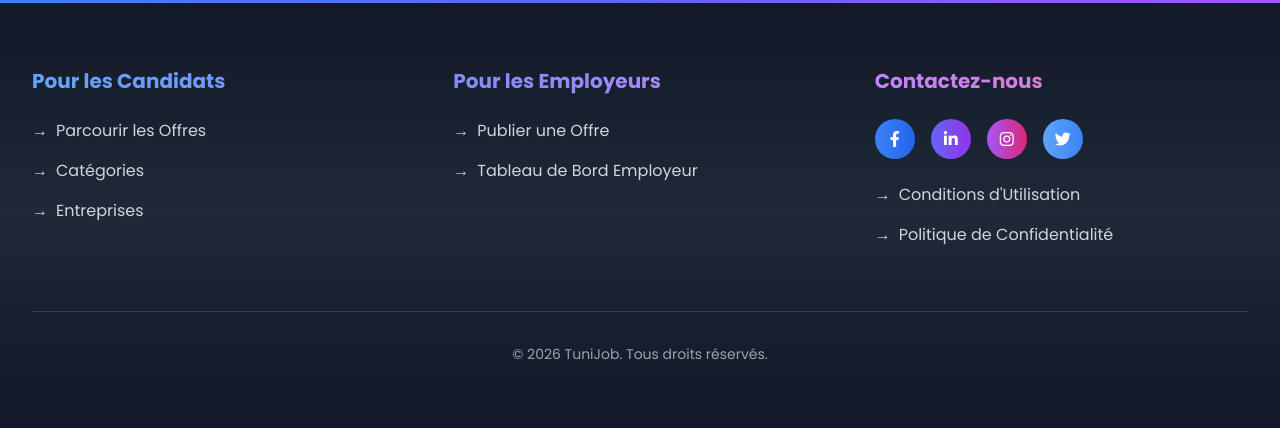
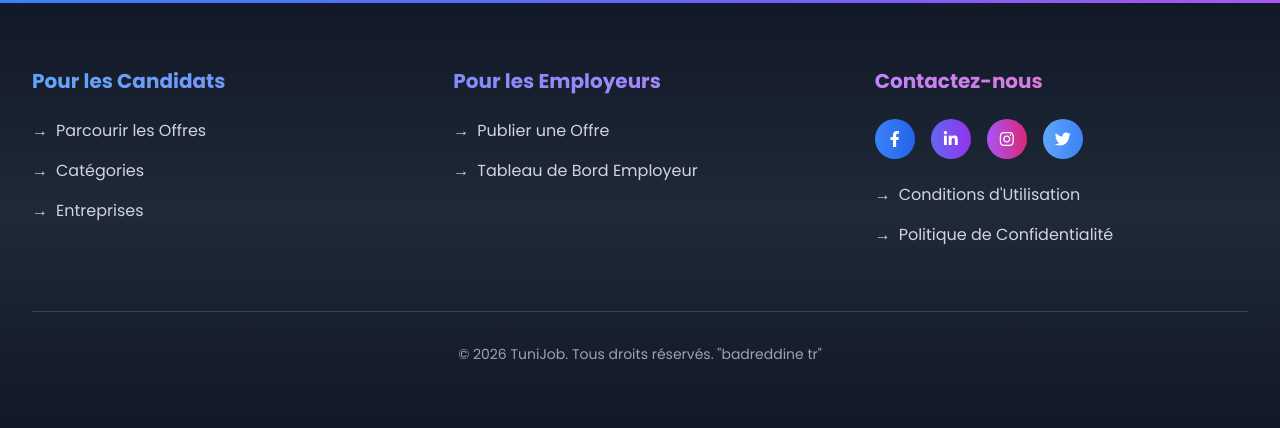
Before and after one commit to badretr/tunijob, a Django app: page /accounts/login/ in a window 1280 px wide. Shown: the part 801-1229 px from the top of the page. Run offline with Django 4.2, Linux system fonts and the light colour scheme; parts of the project's set-up code (start-up, migrations or seed data) failed here and were passed over; some libraries are stand-ins or nearby versions.

Commit message:
Modifier le footer

```diff
--- a/templates/includes/footer.html
+++ b/templates/includes/footer.html
@@ -87,7 +87,7 @@
         <!-- Copyright -->
         <div class="mt-16 pt-8 border-t border-gray-700">
             <p class="text-center text-gray-400 text-sm">
-                © {% now "Y" %} TuniJob. Tous droits réservés.
+                © {% now "Y" %} TuniJob. Tous droits réservés. "badreddine tr"
             </p>
         </div>
     </div>
```
